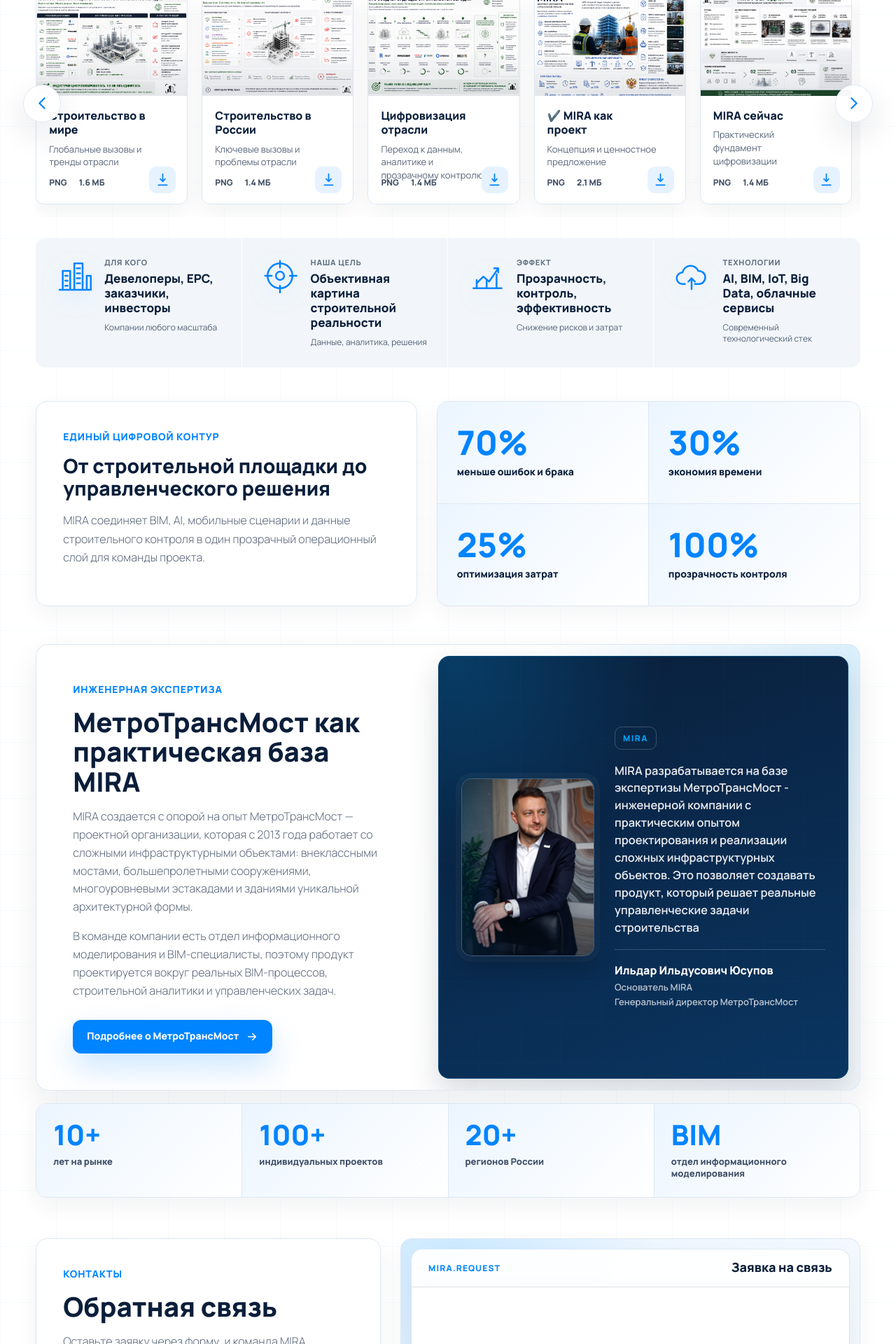
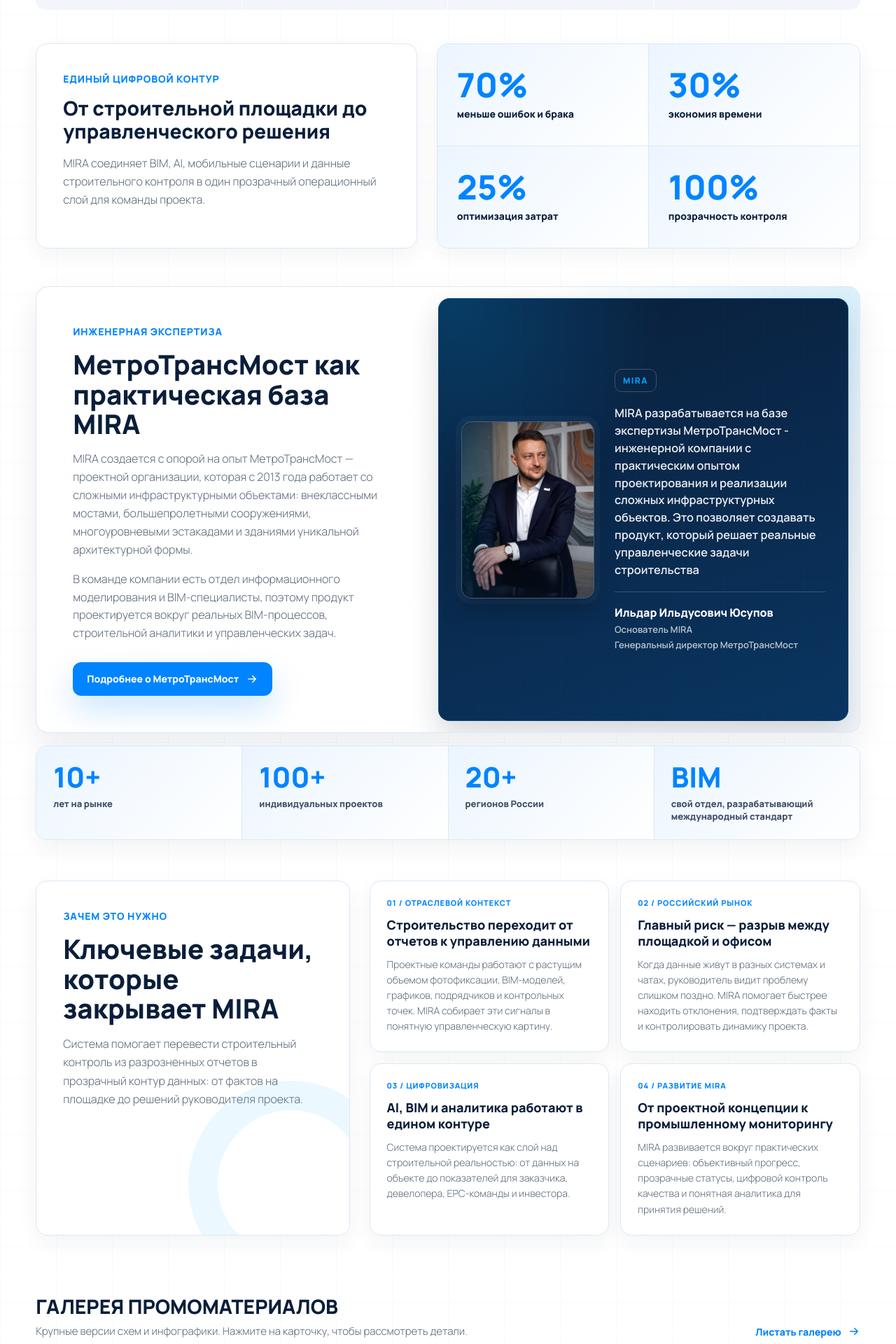
Before and after one commit to miradev585/mira, a React (Vite) app: page / in a window 1280 px wide. Shown: the part 860-2780 px from the top of the page at 70% size. Built offline with nearby package versions, Linux system fonts and the light colour scheme.

Commit message:
Rework landing flow and promo gallery

```diff
--- a/src/App.jsx
+++ b/src/App.jsx
@@ -11,43 +11,54 @@
     title: "Строительство в мире",
     text: "Глобальные вызовы и тренды отрасли",
     file: "Ситуация_в_Мировом_строительстве.png",
-    format: "PNG",
-    size: "1.6 МБ",
   },
   {
     title: "Строительство в России",
     text: "Ключевые вызовы и проблемы отрасли",
     file: "Ситуация в России.png",
-    format: "PNG",
-    size: "1.4 МБ",
   },
   {
     title: "Цифровизация отрасли",
     text: "Переход к данным, аналитике и прозрачному контролю",
     file: "Будущее строительства.png",
-    format: "PNG",
-    size: "1.4 МБ",
   },
   {
     title: "✔️ MIRA как проект",
     text: "Концепция и ценностное предложение",
     file: "MIRA промо материал.png",
-    format: "PNG",
-    size: "2.1 МБ",
   },
   {
     title: "MIRA сейчас",
     text: "Практический фундамент цифровизации",
     file: "Mira сегодня.png",
-    format: "PNG",
-    size: "1.4 МБ",
   },
   {
     title: "MIRA через 12 месяцев",
     text: "План развития и будущая архитектура системы",
     file: "12 месяцев.png",
-    format: "PNG",
-    size: "1.3 МБ",
+  },
+];
+
+const insightBlocks = [
+  {
+    label: "01 / Отраслевой контекст",
+    title: "Строительство переходит от отчетов к управлению данными",
+    text: "Проектные команды работают с растущим объемом фотофиксации, BIM-моделей, графиков, подрядчиков и контрольных точек. MIRA собирает эти сигналы в понятную управленческую картину.",
+  },
+  {
+    label: "02 / Российский рынок",
+    title: "Главный риск — разрыв между площадкой и офисом",
+    text: "Когда данные живут в разных системах и чатах, руководитель видит проблему слишком поздно. MIRA помогает быстрее находить отклонения, подтверждать факты и контролировать динамику проекта.",
+  },
+  {
+    label: "03 / Цифровизация",
+    title: "AI, BIM и аналитика работают в едином контуре",
+    text: "Система проектируется как слой над строительной реальностью: от данных на объекте до показателей для заказчика, девелопера, EPC-команды и инвестора.",
+  },
+  {
+    label: "04 / Развитие MIRA",
+    title: "От проектной концепции к промышленному мониторингу",
+    text: "MIRA развивается вокруг практических сценариев: объективный прогресс, прозрачные статусы, цифровой контроль качества и понятная аналитика для принятия решений.",
   },
 ];
 
@@ -195,6 +206,7 @@
 
 function Materials() {
   const rowRef = useRef(null);
+  const [activeMaterial, setActiveMaterial] = useState(null);
 
   const scroll = (direction) => {
     rowRef.current?.scrollBy({
@@ -203,15 +215,23 @@
     });
   };
 
+  const openMaterial = (item) => {
+    window.ym?.(109600551, "reachGoal", "open_material_preview", {
+      file: item.file,
+      title: item.title,
+    });
+    setActiveMaterial(item);
+  };
+
   return (
     <section id="materials" className="materials sectionObserve">
       <div className="sectionHead">
         <div>
-          <h2>Промоматериалы для скачивания</h2>
-          <p>Инфографика и материалы о системе MIRA</p>
+          <h2>Галерея промоматериалов</h2>
+          <p>Крупные версии схем и инфографики. Нажмите на карточку, чтобы рассмотреть детали.</p>
         </div>
         <button className="textArrow" type="button" onClick={() => scroll(1)}>
-          Смотреть все промоматериалы <ArrowRightIcon />
+          Листать галерею <ArrowRightIcon />
         </button>
       </div>
 
@@ -221,50 +241,90 @@
         </button>
         <div className="materialRow" ref={rowRef}>
           {materials.map((item, index) => (
-            <MaterialCard item={item} index={index} key={item.file} />
+            <MaterialCard item={item} index={index} key={item.file} onOpen={openMaterial} />
           ))}
         </div>
         <button className="roundNav right" type="button" onClick={() => scroll(1)} aria-label="Прокрутить вправо">
           <ChevronRightIcon />
         </button>
       </div>
+      {activeMaterial && <MaterialLightbox item={activeMaterial} onClose={() => setActiveMaterial(null)} />}
     </section>
   );
 }
 
-function MaterialCard({ item, index }) {
-  const handleDownload = () => {
-    window.ym?.(109600551, "reachGoal", "download_material", {
-      file: item.file,
-      title: item.title,
-      format: item.format,
-    });
-    window.dataLayer = window.dataLayer || [];
-    window.dataLayer.push({
-      event: "download_material",
-      file: item.file,
-      title: item.title,
-      format: item.format,
-    });
-  };
-
+function MaterialCard({ item, index, onOpen }) {
   return (
-    <article className="materialCard" style={{ "--delay": `${index * 70}ms` }}>
+    <button className="materialCard" type="button" style={{ "--delay": `${index * 70}ms` }} onClick={() => onOpen(item)}>
       <div className="preview">
         <img src={asset(item.file)} alt={item.title} loading="lazy" />
       </div>
       <div className="cardBody">
         <h3>{item.title}</h3>
         <p>{item.text}</p>
-        <div className="cardMeta">
-          <span>{item.format}</span>
-          <span>{item.size}</span>
+        <span className="expandBadge">Увеличить <ArrowRightIcon /></span>
+      </div>
+    </button>
+  );
+}
+
+function MaterialLightbox({ item, onClose }) {
+  useEffect(() => {
+    const handleKey = (event) => {
+      if (event.key === "Escape") {
+        onClose();
+      }
+    };
+
+    document.body.classList.add("modalOpen");
+    window.addEventListener("keydown", handleKey);
+    return () => {
+      document.body.classList.remove("modalOpen");
+      window.removeEventListener("keydown", handleKey);
+    };
+  }, [onClose]);
+
+  return (
+    <div className="lightboxBackdrop" role="presentation" onClick={onClose}>
+      <div className="lightboxDialog" role="dialog" aria-modal="true" aria-label={item.title} onClick={(event) => event.stopPropagation()}>
+        <div className="lightboxHeader">
+          <div>
+            <span>Промоматериал</span>
+            <h3>{item.title}</h3>
+          </div>
+          <button className="lightboxClose" type="button" onClick={onClose} aria-label="Закрыть просмотр">
+            <CloseIcon />
+          </button>
         </div>
-        <a className="downloadButton" href={asset(item.file)} download={item.file} onClick={handleDownload} aria-label={`Скачать ${item.title}`}>
-          <DownloadIcon />
-        </a>
+        <div className="lightboxImageWrap">
+          <img src={asset(item.file)} alt={item.title} />
+        </div>
       </div>
-    </article>
+    </div>
+  );
+}
+
+function InsightBlocks() {
+  return (
+    <section className="insights sectionObserve" id="insights">
+      <div className="insightIntro">
+        <span className="eyebrow">Зачем это нужно</span>
+        <h2>Ключевые задачи, которые закрывает MIRA</h2>
+        <p>
+          Система помогает перевести строительный контроль из разрозненных отчетов в прозрачный контур данных:
+          от фактов на площадке до решений руководителя проекта.
+        </p>
+      </div>
+      <div className="insightGrid">
+        {insightBlocks.map((item) => (
+          <article className="insightCard" key={item.label}>
+            <span>{item.label}</span>
+            <h3>{item.title}</h3>
+            <p>{item.text}</p>
+          </article>
+        ))}
+      </div>
+    </section>
   );
 }
 
@@ -391,7 +451,7 @@
         </article>
         <article>
           <strong>BIM</strong>
-          <span>отдел информационного моделирования</span>
+          <span>свой отдел, разрабатывающий международный стандарт</span>
         </article>
       </div>
     </section>
@@ -485,10 +545,11 @@
       <Header activeSection={activeSection} />
       <main id="top">
         <Hero />
-        <Materials />
         <InfoStrip />
         <TechSection />
         <MetroTransMostSection />
+        <InsightBlocks />
+        <Materials />
         <ContactsSection />
       </main>
       <Footer />
@@ -496,10 +557,10 @@
   );
 }
 
-function DownloadIcon() {
+function CloseIcon() {
   return (
     <svg viewBox="0 0 24 24" fill="none" aria-hidden="true">
-      <path d="M12 3v12m0 0 4-4m-4 4-4-4M5 21h14" stroke="currentColor" strokeWidth="2" strokeLinecap="round" strokeLinejoin="round" />
+      <path d="M6 6l12 12M18 6 6 18" stroke="currentColor" strokeWidth="2.2" strokeLinecap="round" strokeLinejoin="round" />
     </svg>
   );
 }
--- a/src/styles.css
+++ b/src/styles.css
@@ -40,6 +40,10 @@
   text-rendering: geometricPrecision;
 }
 
+body.modalOpen {
+  overflow: hidden;
+}
+
 button,
 a {
   font: inherit;
@@ -165,7 +169,6 @@
   transform: scaleX(1);
 }
 
-.downloadButton,
 .roundNav {
   display: inline-grid;
   place-items: center;
@@ -180,8 +183,8 @@
   display: grid;
   grid-template-columns: minmax(360px, 570px) minmax(0, 1fr);
   gap: clamp(22px, 3vw, 48px);
-  min-height: 610px;
-  padding: clamp(48px, 5.4vw, 76px) clamp(18px, 4vw, 64px) 54px;
+  min-height: 560px;
+  padding: clamp(32px, 4vw, 56px) clamp(18px, 4vw, 64px) 36px;
   overflow: hidden;
   background: var(--white);
   isolation: isolate;
@@ -263,7 +266,7 @@
 .hero h1 {
   max-width: 610px;
   margin: 0;
-  font-size: clamp(42px, 5vw, 70px);
+  font-size: clamp(40px, 4.75vw, 64px);
   font-weight: 800;
   line-height: 1.02;
   letter-spacing: 0;
@@ -292,7 +295,7 @@
   grid-template-columns: repeat(4, minmax(94px, 1fr));
   gap: 18px;
   max-width: 650px;
-  margin-top: 54px;
+  margin-top: 36px;
 }
 
 .benefit {
@@ -346,6 +349,7 @@
 
 .materials,
 .infoStrip,
+.insights,
 .tech,
 .mtmost,
 .contacts,
@@ -357,8 +361,8 @@
 }
 
 .materials {
-  padding-top: 42px;
-  padding-bottom: 30px;
+  padding-top: 38px;
+  padding-bottom: 48px;
 }
 
 .sectionHead {
@@ -415,6 +419,7 @@
 
 .carouselShell {
   position: relative;
+  padding: 0 64px;
 }
 
 .materialRow {
@@ -423,7 +428,7 @@
   grid-auto-flow: column;
   gap: 20px;
   overflow-x: auto;
-  padding: 4px 6px 18px;
+  padding: 4px 2px 18px;
   scroll-behavior: smooth;
   scroll-snap-type: x mandatory;
   scrollbar-width: none;
@@ -434,13 +439,19 @@
 }
 
 .materialCard {
+  width: 100%;
   min-width: 0;
   overflow: hidden;
   border: 1px solid var(--line);
   border-radius: 12px;
   background: var(--white);
   box-shadow: 0 10px 30px rgba(10, 30, 58, 0.06);
+  color: inherit;
+  font: inherit;
+  padding: 0;
+  text-align: left;
   scroll-snap-align: start;
+  appearance: none;
   transition:
     transform 260ms ease,
     box-shadow 260ms ease,
@@ -453,6 +464,14 @@
   border-color: rgba(0, 166, 255, 0.45);
   box-shadow: var(--shadow);
   transform: translateY(-6px);
+}
+
+.materialCard:focus-visible,
+.roundNav:focus-visible,
+.textArrow:focus-visible,
+.lightboxClose:focus-visible {
+  outline: 3px solid rgba(0, 166, 255, 0.34);
+  outline-offset: 3px;
 }
 
 .preview {
@@ -484,7 +503,7 @@
 
 .cardBody {
   position: relative;
-  min-height: 154px;
+  min-height: 148px;
   padding: 18px 18px 20px;
 }
 
@@ -504,38 +523,32 @@
   line-height: 1.45;
 }
 
-.cardMeta {
-  position: absolute;
-  bottom: 22px;
-  left: 18px;
-  display: flex;
-  gap: 17px;
-  color: rgba(10, 30, 58, 0.78);
-  font-size: 12px;
-  font-weight: 800;
-}
-
-.downloadButton {
+.expandBadge {
   position: absolute;
   right: 16px;
-  bottom: 15px;
-  width: 38px;
-  height: 38px;
-  border-radius: 11px;
+  bottom: 16px;
+  display: inline-flex;
+  align-items: center;
+  gap: 7px;
+  min-height: 34px;
+  padding: 0 12px;
+  border-radius: 10px;
   background: var(--soft);
   color: var(--button);
+  font-size: 12px;
+  font-weight: 800;
   transition:
     background 220ms ease,
     color 220ms ease,
     transform 220ms ease;
 }
 
-.downloadButton svg {
-  width: 21px;
-  height: 21px;
-}
-
-.downloadButton:hover {
+.expandBadge svg {
+  width: 15px;
+  height: 15px;
+}
+
+.materialCard:hover .expandBadge {
   background: var(--button);
   color: var(--white);
   transform: translateY(-2px);
@@ -560,11 +573,11 @@
 }
 
 .roundNav.left {
-  left: -18px;
+  left: 4px;
 }
 
 .roundNav.right {
-  right: -18px;
+  right: 4px;
 }
 
 .roundNav svg {
@@ -581,7 +594,7 @@
 .infoStrip {
   display: grid;
   grid-template-columns: repeat(4, minmax(0, 1fr));
-  padding-top: 0;
+  padding-top: 34px;
   padding-bottom: 36px;
 }
 
@@ -650,6 +663,194 @@
   gap: 28px;
   padding-top: 12px;
   padding-bottom: 46px;
+}
+
+.insights {
+  display: grid;
+  grid-template-columns: minmax(300px, 0.78fr) minmax(0, 1.22fr);
+  gap: 28px;
+  padding-top: 10px;
+  padding-bottom: 48px;
+}
+
+.insightIntro,
+.insightCard {
+  border: 1px solid var(--line);
+  background: rgba(255, 255, 255, 0.88);
+  box-shadow: 0 10px 30px rgba(10, 30, 58, 0.05);
+}
+
+.insightIntro {
+  position: relative;
+  overflow: hidden;
+  border-radius: 16px;
+  padding: clamp(26px, 3vw, 38px);
+}
+
+.insightIntro::after {
+  position: absolute;
+  right: -64px;
+  bottom: -74px;
+  width: 210px;
+  height: 210px;
+  border: 42px solid rgba(0, 166, 255, 0.08);
+  border-radius: 999px;
+  content: "";
+}
+
+.insightIntro h2 {
+  max-width: 560px;
+  margin: 0;
+  font-size: clamp(26px, 3vw, 42px);
+  font-weight: 800;
+  line-height: 1.1;
+}
+
+.insightIntro p {
+  max-width: 560px;
+  margin: 16px 0 0;
+  color: var(--muted);
+  font-size: 16px;
+  font-weight: 300;
+  line-height: 1.65;
+}
+
+.insightGrid {
+  display: grid;
+  grid-template-columns: repeat(2, minmax(0, 1fr));
+  gap: 16px;
+}
+
+.insightCard {
+  min-height: 206px;
+  padding: 24px;
+  border-radius: 16px;
+  transition:
+    border-color 220ms ease,
+    box-shadow 220ms ease,
+    transform 220ms ease;
+}
+
+.insightCard:hover {
+  border-color: rgba(0, 166, 255, 0.36);
+  box-shadow: var(--shadow);
+  transform: translateY(-4px);
+}
+
+.insightCard span {
+  display: block;
+  color: var(--button);
+  font-size: 11px;
+  font-weight: 800;
+  letter-spacing: 0.08em;
+  text-transform: uppercase;
+}
+
+.insightCard h3 {
+  margin: 13px 0 0;
+  font-size: 18px;
+  font-weight: 800;
+  line-height: 1.24;
+}
+
+.insightCard p {
+  margin: 12px 0 0;
+  color: var(--muted);
+  font-size: 14px;
+  font-weight: 300;
+  line-height: 1.58;
+}
+
+.lightboxBackdrop {
+  position: fixed;
+  inset: 0;
+  z-index: 100;
+  display: grid;
+  place-items: center;
+  padding: clamp(16px, 3vw, 42px);
+  background: rgba(10, 30, 58, 0.62);
+  backdrop-filter: blur(14px);
+  animation: fadeIn 180ms ease both;
+}
+
+.lightboxDialog {
+  width: min(1120px, 100%);
+  max-height: min(88vh, 860px);
+  display: grid;
+  grid-template-rows: auto minmax(0, 1fr);
+  overflow: hidden;
+  border: 1px solid rgba(230, 242, 255, 0.7);
+  border-radius: 18px;
+  background: var(--white);
+  box-shadow: 0 32px 90px rgba(2, 20, 42, 0.32);
+}
+
+.lightboxHeader {
+  display: flex;
+  align-items: center;
+  justify-content: space-between;
+  gap: 18px;
+  padding: 18px 20px;
+  border-bottom: 1px solid var(--line);
+}
+
+.lightboxHeader span {
+  display: block;
+  color: var(--button);
+  font-size: 11px;
+  font-weight: 800;
+  letter-spacing: 0.09em;
+  text-transform: uppercase;
+}
+
+.lightboxHeader h3 {
+  margin: 4px 0 0;
+  font-size: clamp(18px, 2vw, 26px);
+  font-weight: 800;
+  line-height: 1.2;
+}
+
+.lightboxClose {
+  display: inline-grid;
+  place-items: center;
+  flex: 0 0 auto;
+  width: 42px;
+  height: 42px;
+  border-radius: 12px;
+  background: var(--soft);
+  color: var(--button);
+  transition:
+    background 220ms ease,
+    color 220ms ease,
+    transform 220ms ease;
+}
+
+.lightboxClose svg {
+  width: 22px;
+  height: 22px;
+}
+
+.lightboxClose:hover {
+  background: var(--button);
+  color: var(--white);
+  transform: translateY(-2px);
+}
+
+.lightboxImageWrap {
+  min-height: 0;
+  overflow: auto;
+  padding: clamp(14px, 2vw, 24px);
+  background: var(--panel);
+}
+
+.lightboxImageWrap img {
+  width: 100%;
+  height: auto;
+  max-height: 72vh;
+  object-fit: contain;
+  border: 1px solid rgba(220, 232, 245, 0.9);
+  border-radius: 12px;
+  background: var(--white);
 }
 
 .mtmost {
@@ -1130,6 +1331,58 @@
   }
 }
 
+@keyframes fadeIn {
+  from {
+    opacity: 0;
+  }
+  to {
+    opacity: 1;
+  }
+}
+
+@media (max-height: 760px) and (min-width: 1090px) {
+  .hero {
+    min-height: 512px;
+    padding-top: 28px;
+    padding-bottom: 28px;
+  }
+
+  .eyebrow {
+    margin-bottom: 10px;
+  }
+
+  .hero h1 {
+    font-size: clamp(38px, 4.1vw, 56px);
+  }
+
+  .hero h1::after {
+    margin: 14px 0 12px;
+  }
+
+  .heroCopy > p {
+    font-size: 17px;
+    line-height: 1.48;
+  }
+
+  .benefits {
+    margin-top: 28px;
+  }
+
+  .lineIcon {
+    width: 40px;
+    height: 40px;
+  }
+
+  .benefit strong {
+    margin-top: 9px;
+  }
+
+  .benefit span {
+    margin-top: 6px;
+    line-height: 1.42;
+  }
+}
+
 @media (min-width: 1120px) {
   .materialRow {
     grid-auto-columns: calc((100% - 80px) / 5);
@@ -1237,9 +1490,14 @@
 
   .tech,
   .mtmostPanel,
+  .insights,
   .contacts,
   .footer {
     grid-template-columns: 1fr;
+  }
+
+  .insightGrid {
+    grid-template-columns: repeat(2, minmax(0, 1fr));
   }
 
   .mtmostFacts {
@@ -1307,6 +1565,7 @@
 
   .materials,
   .infoStrip,
+  .insights,
   .tech,
   .mtmost,
   .contacts,
@@ -1328,8 +1587,20 @@
     padding-left: 18px;
   }
 
+  .carouselShell {
+    padding: 0;
+  }
+
   .roundNav {
     display: none;
+  }
+
+  .insightGrid {
+    grid-template-columns: 1fr;
+  }
+
+  .insightCard {
+    min-height: 0;
   }
 
   .infoStrip {
@@ -1382,6 +1653,23 @@
   .footerBrand {
     flex-wrap: wrap;
   }
+
+  .lightboxBackdrop {
+    padding: 10px;
+  }
+
+  .lightboxDialog {
+    max-height: 92vh;
+    border-radius: 14px;
+  }
+
+  .lightboxHeader {
+    padding: 14px;
+  }
+
+  .lightboxImageWrap {
+    padding: 10px;
+  }
 }
 
 @media (max-width: 430px) {
```
